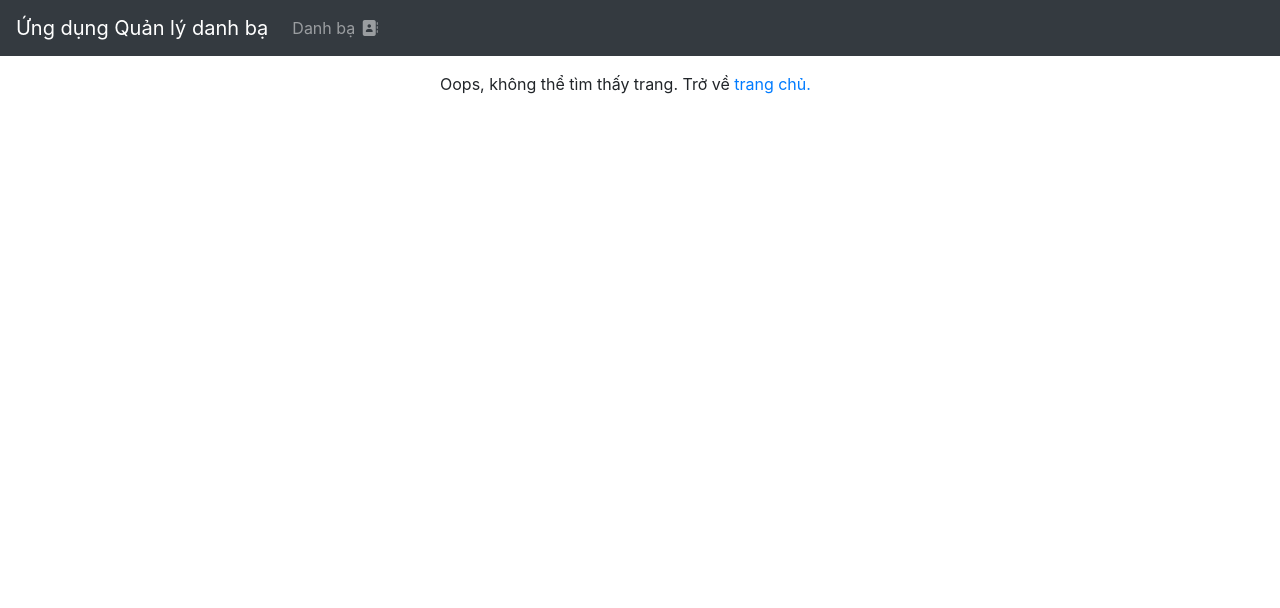
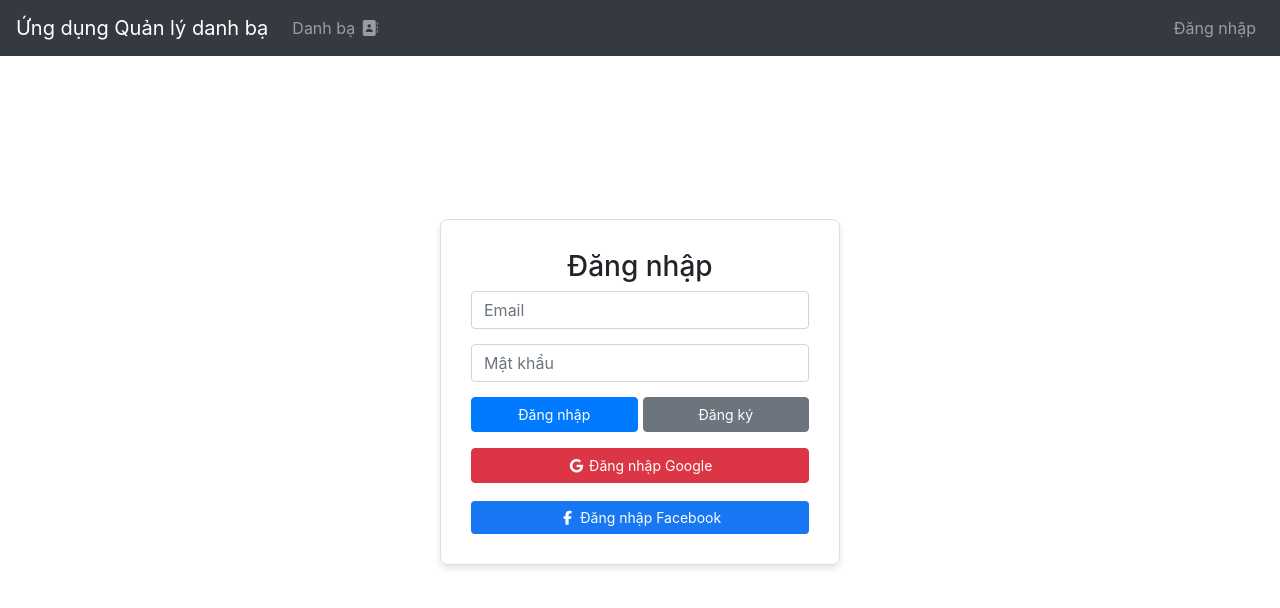
Before and after one commit to dc22v7n522/DC22V7N522_Nguyen_Vu_Anh_Phuc_FRONTEND, a Vue app: page /login in a window 1280 px wide. Shown: the top 608 px of the page. Built offline with nearby package versions, Linux system fonts and the light colour scheme; no server answers.

Commit message:
Hoàn thành phần bài tập mở rộng của frontend_3_4

```diff
--- a/src/App.vue
+++ b/src/App.vue
@@ -1,16 +1,41 @@
 <script>
 import AppHeader from "@/components/AppHeader.vue";
+import axios from "axios";
 
 export default {
   components: {
     AppHeader,
+  },
+  data() {
+    return {
+      isLoggedIn: false, // Biến này để biết đã login chưa
+      user: null,
+    };
+  },
+
+  async created() {
+    try {
+      const response = await axios.get(
+        "http://localhost:3000/api/auth/status",
+        {
+          withCredentials: true, // Bắt buộc phải có để nhận diện Session
+        },
+      );
+      if (response.data.loggedIn) {
+        this.isLoggedIn = true;
+        this.user = response.data.user;
+      }
+    } catch (error) {
+      console.log("Chưa đăng nhập hoặc lỗi kết nối");
+      this.isLoggedIn = false;
+    }
   },
 };
 </script>
 
 <template>
   <div id="app">
-    <AppHeader />
+    <AppHeader :isLoggedIn="isLoggedIn" :user="user" />
 
     <div class="container mt-3">
       <router-view />
--- a/src/components/AppHeader.vue
+++ b/src/components/AppHeader.vue
@@ -1,6 +1,7 @@
 <template>
   <nav class="navbar navbar-expand navbar-dark bg-dark">
     <a href="/" class="navbar-brand">Ứng dụng Quản lý danh bạ</a>
+
     <div class="mr-auto navbar-nav">
       <li class="nav-item">
         <router-link :to="{ name: 'contactbook' }" class="nav-link">
@@ -9,5 +10,53 @@
         </router-link>
       </li>
     </div>
+
+    <div class="navbar-nav ml-auto">
+      <li class="nav-item d-flex align-items-center" v-if="isLoggedIn && user">
+        <img
+          :src="
+            user.photos && user.photos.length > 0
+              ? user.photos[0].value
+              : user._json && user._json.picture
+                ? user._json.picture
+                : ''
+          "
+          alt="Avatar"
+          class="rounded-circle mr-2"
+          style="width: 30px; height: 30px; object-fit: cover"
+        />
+        <span class="text-white mr-2">{{ user.displayName }}</span>
+      </li>
+
+      <li class="nav-item" v-if="isLoggedIn">
+        <a
+          href="http://localhost:3000/api/auth/logout"
+          class="nav-link btn btn-danger text-white ml-2"
+        >
+          Đăng xuất
+        </a>
+      </li>
+      <li class="nav-item" v-else>
+        <router-link :to="{ name: 'login' }" class="nav-link">
+          Đăng nhập
+        </router-link>
+      </li>
+    </div>
   </nav>
 </template>
+
+<script>
+export default {
+  props: {
+    isLoggedIn: {
+      type: Boolean,
+      default: false,
+    },
+    // NHẬN DỮ LIỆU
+    user: {
+      type: Object,
+      default: null,
+    },
+  },
+};
+</script>
--- a/src/components/ContactCard.vue
+++ b/src/components/ContactCard.vue
@@ -5,6 +5,7 @@ export default {
   },
 };
 </script>
+
 <template>
   <div>
     <div class="p-1">
@@ -23,9 +24,18 @@ export default {
       <strong>Điện thoại:</strong>
       {{ contact.phone }}
     </div>
-    <div class="p-1"></div>
+
+    <div class="p-1">
+      <strong>Sở thích:</strong>
+      <span v-if="contact.interests && contact.interests.length > 0">
+        {{ contact.interests.join(", ") }}
+      </span>
+      <span v-else>Chưa có thông tin</span>
+    </div>
+    <div class="p-1">
+      <strong>Liên hệ yêu thích:&nbsp;</strong>
+      <i v-if="contact.favorite" class="fas fa-check"></i>
+      <i v-else class="fas fa-times"></i>
+    </div>
   </div>
-  <strong>Liên hệ yêu thích:&nbsp;</strong>
-  <i v-if="contact.favorite" class="fas fa-check"></i>
-  <i v-else class="fas fa-times"></i>
 </template>
--- a/src/components/ContactForm.vue
+++ b/src/components/ContactForm.vue
@@ -2,34 +2,86 @@
   <Form @submit="submitContact" :validation-schema="contactFormSchema">
     <div class="form-group">
       <label for="name">Tên</label>
-            <Field name="name" type="text" class="form-control" v-model="contactLocal.name" />
+      <Field
+        name="name"
+        type="text"
+        class="form-control"
+        v-model="contactLocal.name"
+      />
       <ErrorMessage name="name" class="error-feedback" />
     </div>
     <div class="form-group">
       <label for="email">E-mail</label>
-            <Field name="email" type="email" class="form-control" v-model="contactLocal.email" />
+      <Field
+        name="email"
+        type="email"
+        class="form-control"
+        v-model="contactLocal.email"
+      />
       <ErrorMessage name="email" class="error-feedback" />
     </div>
     <div class="form-group">
       <label for="address">Địa chỉ</label>
-            <Field name="address" type="text" class="form-control" v-model="contactLocal.address" />
+      <Field
+        name="address"
+        type="text"
+        class="form-control"
+        v-model="contactLocal.address"
+      />
       <ErrorMessage name="address" class="error-feedback" />
     </div>
     <div class="form-group">
       <label for="phone">Điện thoại</label>
-            <Field name="phone" type="tel" class="form-control" v-model="contactLocal.phone" />
+      <Field
+        name="phone"
+        type="tel"
+        class="form-control"
+        v-model="contactLocal.phone"
+      />
       <ErrorMessage name="phone" class="error-feedback" />
     </div>
     <div class="form-group form-check">
-            <input name="favorite" type="checkbox" class="form-check-input" v-model="contactLocal.favorite" />
+      <input
+        name="favorite"
+        type="checkbox"
+        class="form-check-input"
+        v-model="contactLocal.favorite"
+      />
       <label for="favorite" class="form-check-label">
         <strong>Liên hệ yêu thích</strong>
       </label>
     </div>
+
+    <div class="form-group">
+    <label><strong>Sở thích:</strong></label>
+    <div class="mt-2 ml-2"> <div class="form-check mb-2"> <input class="form-check-input" type="checkbox" id="sport" value="Thể thao" v-model="contactLocal.interests">
+            <label class="form-check-label" for="sport">Thể thao</label>
+        </div>
+        <div class="form-check mb-2">
+            <input class="form-check-input" type="checkbox" id="reading" value="Đọc sách" v-model="contactLocal.interests">
+            <label class="form-check-label" for="reading">Đọc sách</label>
+        </div>
+        <div class="form-check mb-2">
+            <input class="form-check-input" type="checkbox" id="music" value="Âm nhạc" v-model="contactLocal.interests">
+            <label class="form-check-label" for="music">Âm nhạc</label>
+        </div>
+        <div class="form-check mb-2">
+            <input class="form-check-input" type="checkbox" id="movie" value="Xem phim" v-model="contactLocal.interests">
+            <label class="form-check-label" for="movie">Xem phim</label>
+        </div>
+        <div class="form-check mb-2">
+            <input class="form-check-input" type="checkbox" id="swimming" value="Bơi lội" v-model="contactLocal.interests">
+            <label class="form-check-label" for="swimming">Bơi lội</label>
+        </div>
+    </div>
+</div>
     <div class="form-group">
       <button class="btn btn-primary">Lưu</button>
-            <button v-if="contactLocal._id" type="button" class="ml-2 btn btn-danger" @click="deleteContact">
-                Xóa
+      <button
+        v-if="contactLocal._id"
+        type="button"
+        class="ml-2 btn btn-danger"
+        @click="deleteContact" > Xóa
       </button>
       <button type="button" class="ml-2 btn btn-danger" @click="Cancel">
         Thoát
@@ -50,7 +102,7 @@ export default {
   },
   emits: ["submit:contact", "delete:contact"],
   props: {
-        contact: { type: Object, required: true }
+    contact: { type: Object, required: true },
   },
   data() {
     const contactFormSchema = yup.object().shape({
@@ -68,12 +120,10 @@ export default {
         .string()
         .matches(
           /((09|03|07|08|05)+([0-9]{8})\b)/g,
-                    "Số điện thoại không hợp lệ."
+          "Số điện thoại không hợp lệ.",
         ),
     });
     return {
-            // Chúng ta sẽ không muốn hiệu chỉnh props, nên tạo biến cục bộ
-            // contactLocal để liên kết với các input trên form
       contactLocal: this.contact,
       contactFormSchema,
     };
@@ -86,14 +136,13 @@ export default {
       this.$emit("delete:contact", this.contactLocal.id);
     },
     Cancel() {
-            const reply = window.confirm('You have unsaved changes! Do you want to leave?')
+      const reply = window.confirm(
+        "You have unsaved changes! Do you want to leave?",
+      );
       if (!reply) {
-                // stay on the page if
-                // user clicks 'Cancel'
         return false;
-            }
-            else this.$router.push({ name: "contactbook" });
-        }
+      } else this.$router.push({ name: "contactbook" });
+    },
   },
 };
 </script>
--- a/src/router/index.js
+++ b/src/router/index.js
@@ -8,6 +8,17 @@ const routes = [
     component: ContactBook,
   },
   {
+    path: "/login",
+    name: "login",
+    component: () => import("@/views/Login.vue"),
+  },
+
+  {
+    path: "/register",
+    name: "register",
+    component: () => import("@/views/Register.vue"),
+  },
+  {
     path: "/contacts/add",
     name: "contact.add",
     component: () => import("@/views/ContactAdd.vue"),
@@ -16,7 +27,7 @@ const routes = [
     path: "/contacts/:id",
     name: "contact.edit",
     component: () => import("@/views/ContactEdit.vue"),
-        props: true // Truyền các biến trong $route.params vào làm props
+    props: true, // Truyền các biến trong $route.params vào làm props
   },
   {
     path: "/:pathMatch(.*)*",
--- a/src/views/ContactAdd.vue
+++ b/src/views/ContactAdd.vue
@@ -1,10 +1,7 @@
 <template>
   <div class="page">
     <h4>Thêm Liên hệ</h4>
-        <ContactForm
-            :contact="contact"
-            @submit:contact="createContact"
-        />
+    <ContactForm :contact="contact" @submit:contact="createContact" />
     <p>{{ message }}</p>
   </div>
 </template>
@@ -25,6 +22,7 @@ export default {
         address: "",
         phone: "",
         favorite: false,
+        interests: [],
       },
       message: "",
     };
@@ -33,7 +31,7 @@ export default {
     async createContact(data) {
       try {
         await ContactService.create(data);
-                alert('Liên hệ được thêm mới thành công.');
+        alert("Liên hệ được thêm mới thành công.");
         this.$router.push({ name: "contactbook" });
       } catch (error) {
         console.log(error);
--- a/src/views/ContactEdit.vue
+++ b/src/views/ContactEdit.vue
@@ -1,8 +1,11 @@
 <template>
   <div v-if="contact" class="page">
     <h4>Hiệu chỉnh Liên hệ</h4>
-        <ContactForm :contact="contact" @submit:contact="updateContact"
-@delete:contact="deleteContact" />
+    <ContactForm
+      :contact="contact"
+      @submit:contact="updateContact"
+      @delete:contact="deleteContact"
+    />
     <p>{{ message }}</p>
   </div>
 </template>
@@ -25,15 +28,17 @@ export default {
   methods: {
     async getContact(id) {
       try {
-                this.contact = await ContactService.get(id);
+        const response = await ContactService.get(id);
+        if (!response.interests) {
+          response.interests = [];
+        }
+        this.contact = response;
       } catch (error) {
         console.log(error);
-                console.log(error);
-                // Chuyển sang trang NotFound đồng thời giữ cho URL không đổi
         this.$router.push({
           name: "notfound",
           params: {
-                        pathMatch: this.$route.path.split("/").slice(1)
+            pathMatch: this.$route.path.split("/").slice(1),
           },
           query: this.$route.query,
           hash: this.$route.hash,
@@ -43,7 +48,7 @@ export default {
     async updateContact(data) {
       try {
         await ContactService.update(this.contact._id, data);
-                alert('Liên hệ được cập nhật thành công.');
+        alert("Liên hệ được cập nhật thành công.");
         this.$router.push({ name: "contactbook" });
       } catch (error) {
         console.log(error);
--- /dev/null
+++ b/src/views/Login.vue
@@ -0,0 +1,144 @@
+<template>
+  <div class="login-page">
+    <div class="login-card">
+      <h3>Đăng nhập</h3>
+      <form @submit.prevent="handleLogin">
+        <div class="form-group">
+          <input
+            type="email"
+            class="form-control"
+            placeholder="Email"
+            v-model="email"
+            required
+          />
+        </div>
+        <div class="form-group">
+          <input
+            type="password"
+            class="form-control"
+            placeholder="Mật khẩu"
+            v-model="password"
+            required
+          />
+        </div>
+
+        <div class="button-group">
+          <button type="submit" class="btn btn-primary">Đăng nhập</button>
+          <button
+            type="button"
+            class="btn btn-secondary"
+            @click="$router.push({ name: 'register' })"
+          >
+            Đăng ký
+          </button>
+        </div>
+
+        <div class="social-group mt-3">
+          <a
+            href="http://localhost:3000/api/auth/google"
+            class="btn btn-danger w-100 mb-2"
+          >
+            <i class="fab fa-google"></i> Đăng nhập Google
+          </a>
+
+          <a
+            href="http://localhost:3000/api/auth/facebook"
+            class="btn btn-facebook w-100"
+          >
+            <i class="fab fa-facebook-f"></i> Đăng nhập Facebook
+          </a>
+        </div>
+      </form>
+    </div>
+  </div>
+</template>
+
+<script>
+import axios from "axios";
+
+export default {
+  data() {
+    return {
+      email: "",
+      password: "",
+    };
+  },
+  methods: {
+    // LOGIC ĐĂNG NHẬP
+    async handleLogin() {
+      try {
+        const response = await axios.post(
+          "http://localhost:3000/api/auth/login",
+          {
+            email: this.email,
+            password: this.password,
+          },
+          { withCredentials: true },
+        );
+
+        if (response.data) {
+          alert("Đăng nhập thành công!");
+          window.location.href = "/";
+        }
+      } catch (error) {
+        console.error(error);
+        alert("Sai email hoặc mật khẩu!");
+      }
+    },
+  },
+};
+</script>
+
+<style scoped>
+.login-page {
+  display: flex;
+  justify-content: center;
+  align-items: center;
+  height: 80vh;
+}
+.login-card {
+  width: 400px;
+  padding: 30px;
+  border: 1px solid #ddd;
+  border-radius: 8px;
+  text-align: center;
+  box-shadow: 0 4px 6px rgba(0, 0, 0, 0.1);
+}
+.form-group {
+  margin-bottom: 15px;
+}
+.button-group {
+  display: flex;
+  justify-content: space-between;
+  gap: 5px;
+}
+.btn {
+  flex: 1;
+  font-size: 14px;
+}
+
+.social-group {
+  display: flex;
+  flex-direction: column;
+  gap: 10px;
+  margin-top: 15px;
+}
+
+.btn-facebook {
+  background-color: #1877f2;
+  color: white;
+  border: none;
+}
+
+.btn-facebook:hover {
+  background-color: #166fe5;
+  color: white;
+}
+
+.w-100 {
+  width: 100%;
+}
+.mb-2 {
+  margin-bottom: 8px;
+}
+</style>
--- /dev/null
+++ b/src/views/Register.vue
@@ -0,0 +1,110 @@
+<template>
+  <div class="login-page">
+    <div class="login-card">
+      <h3>Đăng ký tài khoản</h3>
+      <form @submit.prevent="handleRegister">
+        <div class="form-group">
+          <input
+            type="text"
+            class="form-control"
+            placeholder="Tên hiển thị"
+            v-model="displayName"
+            required
+          />
+        </div>
+        <div class="form-group">
+          <input
+            type="email"
+            class="form-control"
+            placeholder="Email"
+            v-model="email"
+            required
+          />
+        </div>
+        <div class="form-group">
+          <input
+            type="password"
+            class="form-control"
+            placeholder="Mật khẩu"
+            v-model="password"
+            required
+          />
+        </div>
+
+        <div class="button-group">
+          <button type="submit" class="btn btn-success w-100">
+            Xác nhận Đăng ký
+          </button>
+        </div>
+        <div class="mt-3">
+          <a href="#" @click.prevent="$router.push({ name: 'login' })"
+            >Đã có tài khoản? Đăng nhập</a
+          >
+        </div>
+      </form>
+    </div>
+  </div>
+</template>
+
+<script>
+import axios from "axios";
+
+export default {
+  data() {
+    return {
+      displayName: "",
+      email: "",
+      password: "",
+    };
+  },
+  methods: {
+    async handleRegister() {
+      try {
+        await axios.post("http://localhost:3000/api/auth/register", {
+          displayName: this.displayName,
+          email: this.email,
+          password: this.password,
+        });
+        alert("Đăng ký thành công! Mời bạn đăng nhập ");
+        this.$router.push({ name: "login" });
+      } catch (error) {
+        alert(
+          "Lỗi rồi: " + (error.response?.data?.message || "Không đăng ký được"),
+        );
+      }
+    },
+  },
+};
+</script>
+
+<style scoped>
+.login-page {
+  display: flex;
+  justify-content: center;
+  align-items: center;
+  height: 80vh;
+}
+.login-card {
+  width: 400px;
+  padding: 30px;
+  border: 1px solid #ddd;
+  border-radius: 8px;
+  text-align: center;
+  box-shadow: 0 4px 6px rgba(0, 0, 0, 0.1);
+}
+.form-group {
+  margin-bottom: 15px;
+}
+.button-group {
+  display: flex;
+  justify-content: space-between;
+  gap: 5px;
+}
+.btn {
+  flex: 1;
+  font-size: 14px;
+}
+.w-100 {
+  width: 100%;
+}
+</style>
```
Lines whose indentation alone changed are shown as unchanged.
